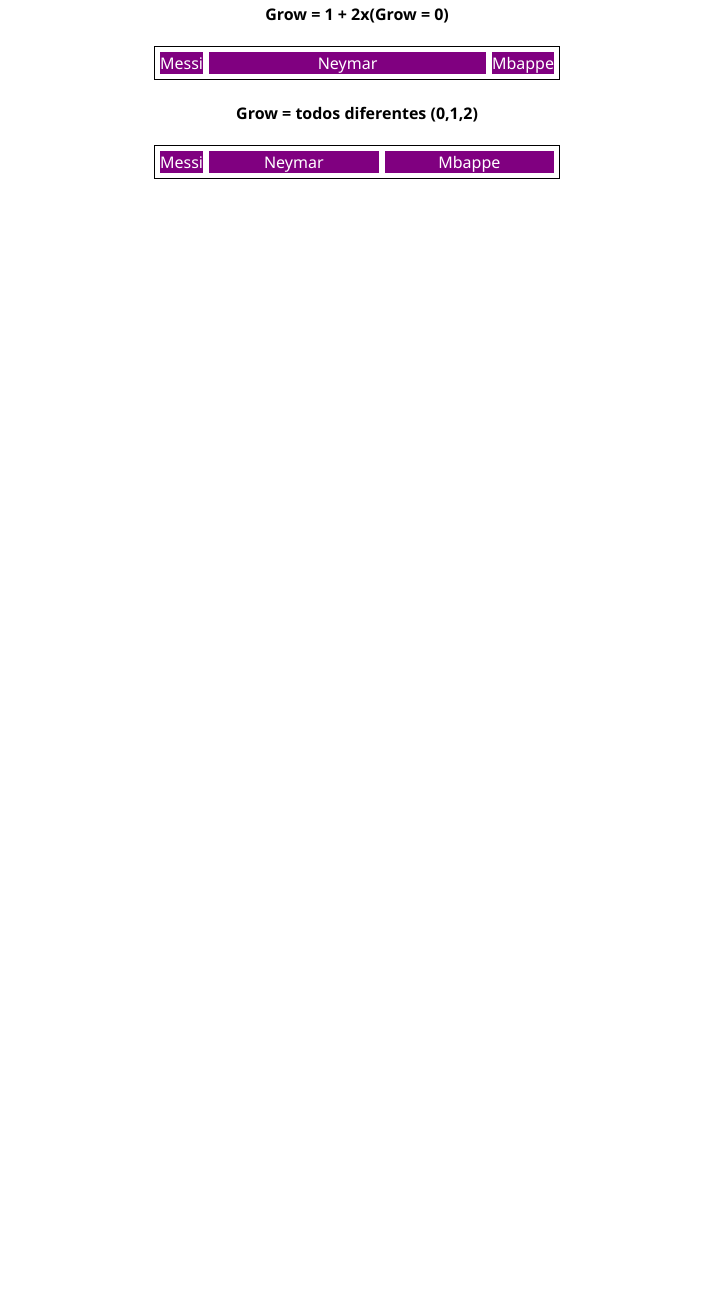
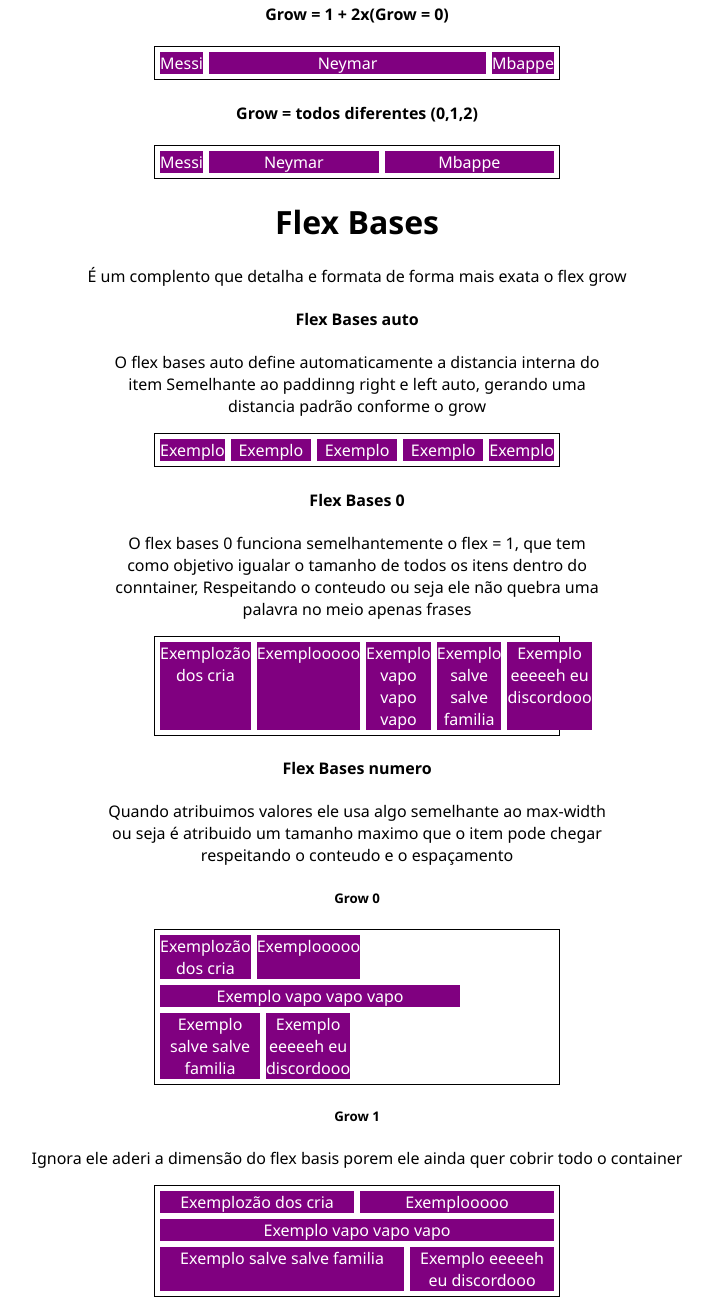
Before and after one commit to RicMerces/EstudosFlexBox, a plain HTML site: page index.html in a window 1280 px wide. Shown: the part 9499-10804 px from the top of the page, without its empty margins (283-994 px from the left). Before the commit the page ends 9686 px from the top, so only its background shows below. Drawn offline with Linux system fonts and the light colour scheme.

Commit message:
Flex Basis

```diff
--- a/DisplayFlex.css
+++ b/DisplayFlex.css
@@ -190,3 +190,20 @@ um padrão selecionado para os itens do container*/
 .Grow2{
     flex-wrap: 2;
 }
+
+/* Flex Bases */
+
+.FlexBasisAuto{
+    flex-basis: auto;
+}
+
+.FlexBasis0{
+    flex-basis: 0;
+}
+
+.FlexBasis100{
+    flex-basis: 100px;
+}
+.FlexBasis300{
+    flex-basis: 300px;
+}
--- a/index.html
+++ b/index.html
@@ -536,5 +536,64 @@
         <div class="item Grow2">Mbappe</div>
     </section>
 
+    <div>
+        <h1>Flex Bases</h1>
+        <p>É um complento que detalha e formata de forma mais exata o flex grow</p>
+    </div>
+
+    <div class="info">
+        <h4>Flex Bases auto</h4>
+        <p>O flex bases auto define automaticamente a distancia interna do item Semelhante
+            ao paddinng right e left auto, gerando uma distancia padrão conforme o grow
+        </p>
+    </div>
+    <section class="container Flex">
+        <div class="item FlexBasisAuto Grow0">Exemplo</div>
+        <div class="item FlexBasisAuto Grow1">Exemplo</div>
+        <div class="item FlexBasisAuto Grow2">Exemplo</div>
+        <div class="item FlexBasisAuto Grow1">Exemplo</div>
+        <div class="item FlexBasisAuto Grow0">Exemplo</div>
+    </section>
+    <div class="info">
+        <h4>Flex Bases 0</h4>
+        <p>O flex bases 0 funciona semelhantemente o flex = 1, que tem como objetivo igualar
+            o tamanho de todos os itens dentro do conntainer, Respeitando o conteudo ou seja ele não quebra uma
+            palavra no meio apenas frases
+        </p>
+    </div>
+    <section class="container Flex">
+        <div class="item FlexBasis0 Grow1">Exemplozão dos cria</div>
+        <div class="item FlexBasis0 Grow1">Exemplooooo</div>
+        <div class="item FlexBasis0 Grow1">Exemplo vapo vapo vapo</div>
+        <div class="item FlexBasis0 Grow1">Exemplo salve salve familia </div>
+        <div class="item FlexBasis0 Grow1">Exemplo eeeeeh eu discordooo</div>
+    </section>
+
+    <div class="info">
+        <h4>Flex Bases numero</h4>
+        <p>Quando atribuimos valores ele usa algo semelhante ao max-width ou seja
+            é atribuido um tamanho maximo que o item pode chegar respeitando o conteudo
+            e o espaçamento
+        </p>
+    </div>
+    <h5>Grow 0</h5>
+    <section class="container Flex FlexWrap" >
+        <div class="item FlexBasis0 Grow0">Exemplozão dos cria</div>
+        <div class="item FlexBasis0 Grow0">Exemplooooo</div>
+        <div class="item FlexBasis300 Grow0">Exemplo vapo vapo vapo</div>
+        <div class="item FlexBasis100 Grow0">Exemplo salve salve familia </div>
+        <div class="item FlexBasis0 Grow0">Exemplo eeeeeh eu discordooo</div>
+    </section>
+    <h5>Grow 1</h5>
+    <p>Ignora ele aderi a dimensão do flex basis porem ele ainda quer cobrir todo o container</p>
+    <section class="container Flex FlexWrap" >
+        <div class="item FlexBasis0 Grow1">Exemplozão dos cria</div>
+        <div class="item FlexBasis0 Grow1">Exemplooooo</div>
+        <div class="item FlexBasis300 Grow1">Exemplo vapo vapo vapo</div>
+        <div class="item FlexBasis100 Grow1">Exemplo salve salve familia </div>
+        <div class="item FlexBasis0 Grow1">Exemplo eeeeeh eu discordooo</div>
+    </section>
+
+
 </body>
 </html>
```
